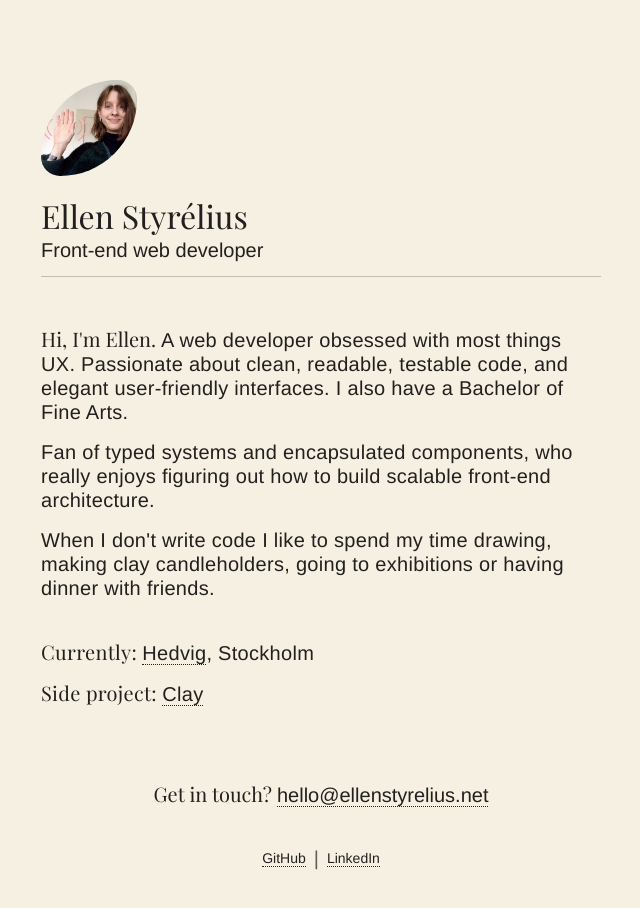
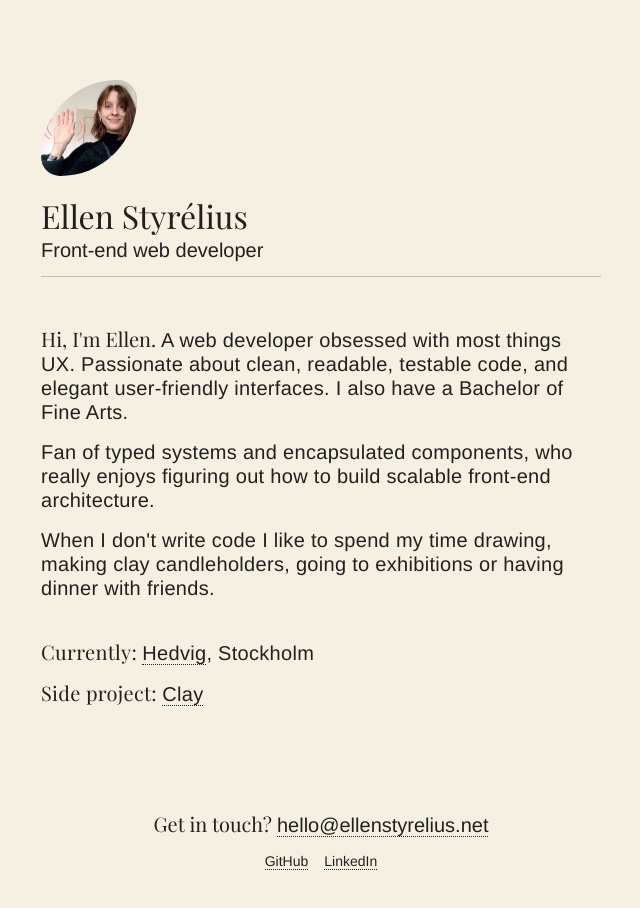
Before and after one commit to styrelius/about-me, a React (Create React App) app: page / in a window 1280 px wide. Shown: the top 908 px of the page, without its empty margins (319-959 px from the left). Built offline with nearby package versions, Linux system fonts and the light colour scheme.

Commit message:
Remove Divider between links in footer, and decrease vertical spacing between links and 'Get in touch' section

```diff
--- a/src/components/footer.tsx
+++ b/src/components/footer.tsx
@@ -9,7 +9,7 @@ const Container = styled.section({
   padding: '24px 0',
   display: 'grid',
   gridAutoFlow: 'row',
-  gap: spacingBaseValue * 5,
+  gap: spacingBaseValue * 2,
   justifyContent: 'center',
   alignSelf: 'end',
 })
--- a/src/components/links-list.tsx
+++ b/src/components/links-list.tsx
@@ -1,12 +1,9 @@
 import { Fragment } from 'react'
 import styled from 'styled-components/macro'
 
-import { colors, fonts, fontSizes, linkStyles } from '../styles/styles'
+import { fontSizes, linkStyles } from '../styles/styles'
 
 import { Spacer } from './shared/spacer'
-
-const { helveticaNeue } = fonts
-const { darkGrey } = colors
 
 const Container = styled.div({
   display: 'flex',
@@ -18,12 +15,6 @@ const Container = styled.div({
 const Link = styled.a({
   ...linkStyles,
   fontSize: fontSizes.sm,
-})
-
-const Divider = styled.span({
-  fontFamily: helveticaNeue,
-  fontSize: fontSizes.md,
-  color: darkGrey,
 })
 
 const links = [
@@ -41,9 +32,7 @@ export function LinksList() {
           </Link>
           {index < links.length - 1 && (
             <>
-              <Spacer size="sm" />
-              <Divider>|</Divider>
-              <Spacer size="sm" />
+              <Spacer size="sm" factor={2} />
             </>
           )}
         </Fragment>
```
